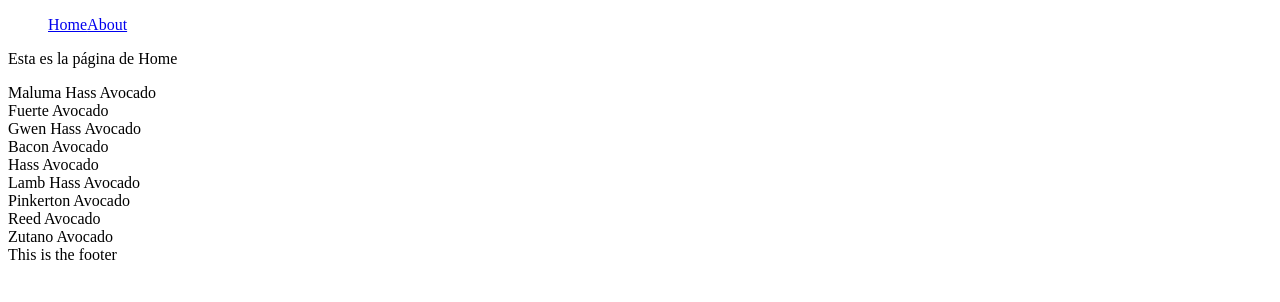
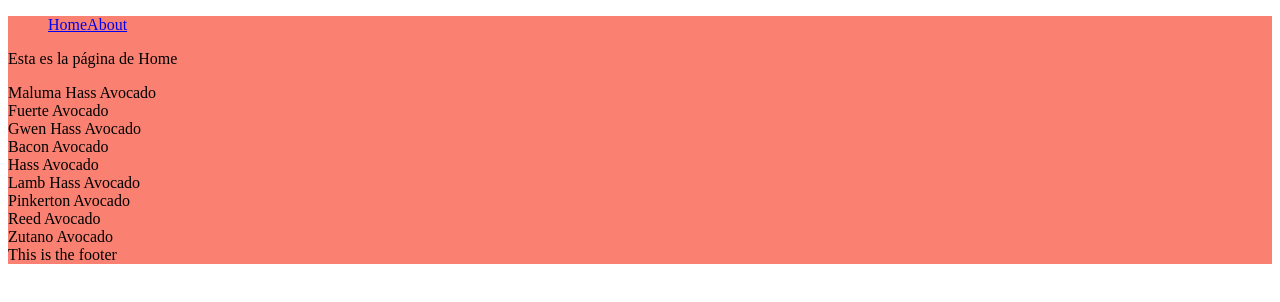
Before and after one commit to jesuskata/platzi-next-2020, a Next.js app: page / in a window 1280 px wide. Shown: the top 302 px of the page. Built offline with nearby package versions, Linux system fonts and the light colour scheme.

Commit message:
feat(custom-nextjs): 🎸 add styles through module css

```diff
--- a/components/Layout/index.jsx
+++ b/components/Layout/index.jsx
@@ -5,8 +5,11 @@ import PropTypes from 'prop-types';
 // Components
 import { NavBar } from '../NavBar';
 
+// Styles
+import styles from './layout.module.css';
+
 export const Layout = ({ children }) => (
-  <div>
+  <div className={styles.container}>
     <NavBar />
     {children}
     <footer>This is the footer</footer>
--- /dev/null
+++ b/components/Layout/layout.module.css
@@ -0,0 +1,3 @@
+.container {
+    background-color: salmon;;
+}
```
